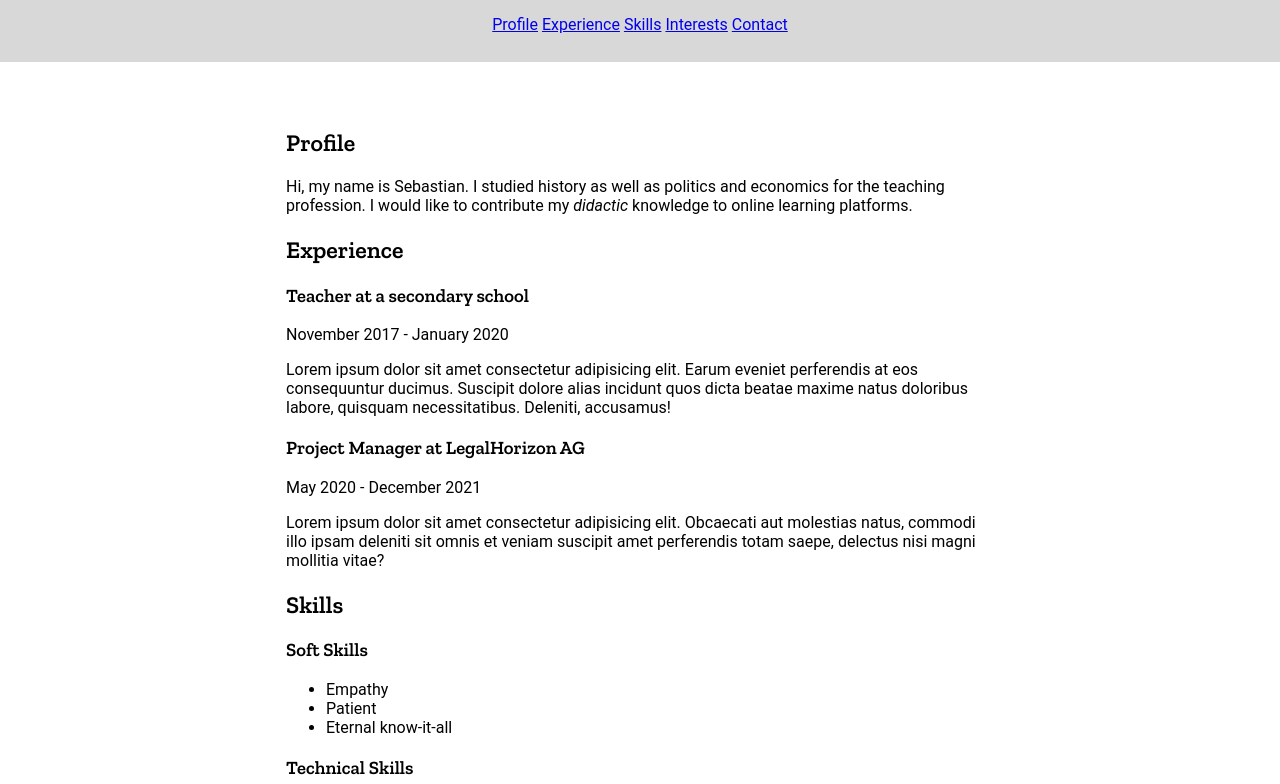
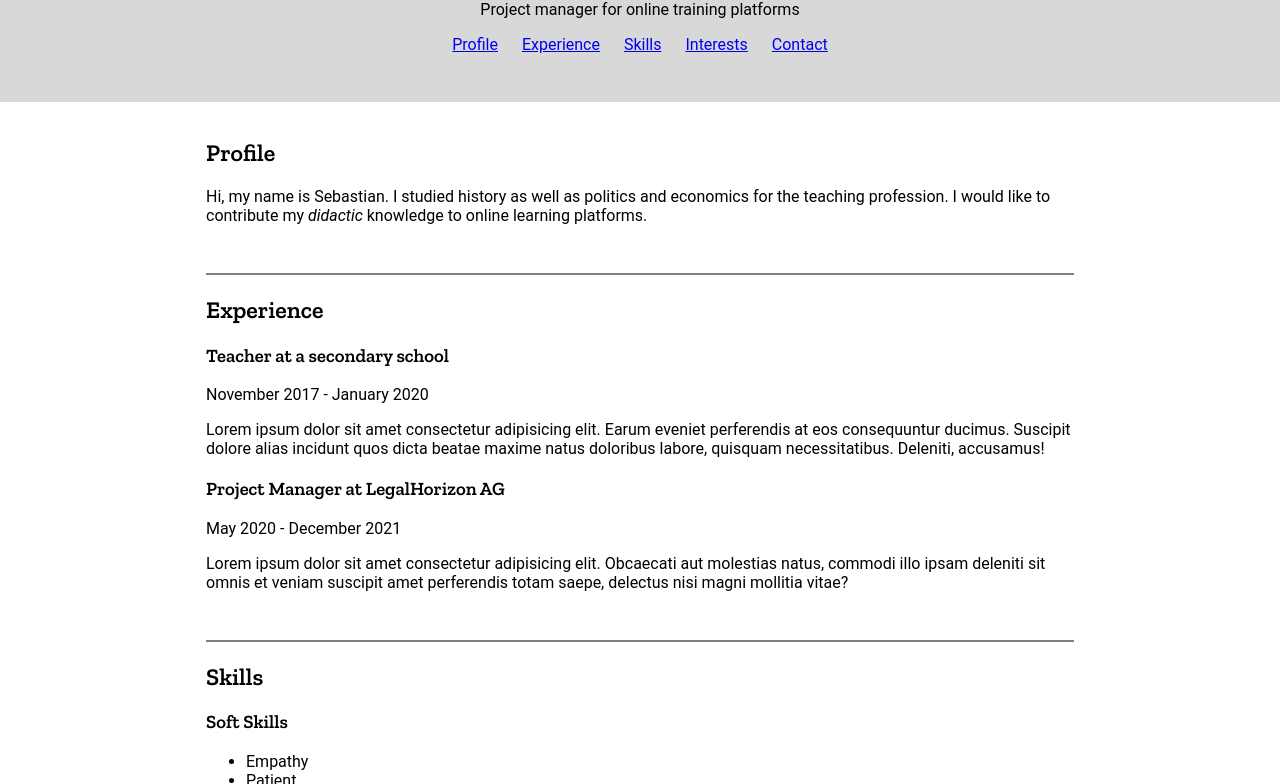
Before and after one commit to Seb-Welle/my-first-steps-on-html, a plain HTML site: page index.html in a window 1280 px wide. Shown: the part 129-913 px from the top of the page. Drawn offline with nearby package versions, Linux system fonts and the light colour scheme.

Commit message:
CSS-Style

```diff
--- a/index.html
+++ b/index.html
@@ -18,11 +18,11 @@
     <h1>Sebastian Welle</h1>
     <p>Project manager for online training platforms</p>
     <nav>
-      <a href="#profile">Profile</a>
-      <a href="#experience">Experience</a>
-      <a href="#skills">Skills</a>
-      <a href="#interests">Interests</a>
-      <a href="#contact">Contact</a>
+      <a class="nav-link" href="#profile">Profile</a>
+      <a class="nav-link" href="#experience">Experience</a>
+      <a class="nav-link" href="#skills">Skills</a>
+      <a class="nav-link" href="#interests">Interests</a>
+      <a class="nav-link" href="#contact">Contact</a>
     </nav>
   </header>
   <body>
@@ -64,7 +64,6 @@
       </article>
       <article id="skills">
         <h2>Skills</h2>
-      </article>
         <section>
           <h3>Soft Skills</h3>
           <ul>
@@ -81,15 +80,16 @@
             <li>soon CSS</li>
           </ul>
         </section>
+      </article>
       <article id="interests">
         <h2>Intrests</h2>
         In general I like animals, but especially dogs and cats.
       </article>
       <article id="contact">
         <h2>Contact</h2>
-        <p>
-          <address>Sebastian Welle <br>Dagobert Str. <br> Entenhausen</address>
-        </p>
+        <address>
+          Sebastian Welle <br>Dagobert Str. <br> Entenhausen
+        </adress>
         <ol type="I">
           <li>
             <a href="mailto:sebw0815@gmail.com">sebw0815@gmail.com</a>
--- a/style.css
+++ b/style.css
@@ -1,9 +1,13 @@
-* {
+/* General Styling */
+
+*,
+*:before,
+*:after {
   box-sizing: border-box;
 }
 
 * {
-  font-family: "roboto", sans-serif;
+  font-family: "Roboto", sans-serif;
 }
 
 h1,
@@ -19,14 +23,42 @@ body {
   margin: 0px;
 }
 
+/* Specific Syling */
+
 .header {
-  padding: 28px 16px;
+  padding: 48px 18px;
   text-align: center;
   background-color: rgb(216, 216, 216);
 }
 
+nav-link {
+  padding: 4px 8px;
+  color: black;
+}
+
+.nav-link:hover {
+  color: black;
+  background-color: rgb(146, 145, 145);
+}
+
+.nav-link + .nav-link {
+  margin-left: 20px;
+}
+
 .main {
-  max-width: 800px;
+  max-width: 900px;
   margin: 0 auto;
-  padding: 46px;
+  padding: 16px;
 }
+
+.main > * + * {
+  margin-top: 48px;
+}
+
+.main > * {
+  border-top: 2px solid grey;
+}
+
+.main > :first-child {
+  border-top: none;
+}
```
Lines whose indentation alone changed are shown as unchanged.
